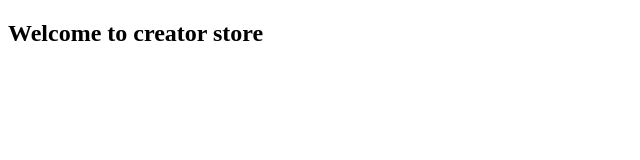
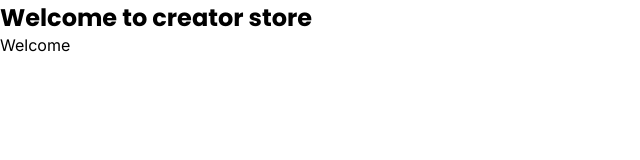
Before and after one commit to Chanbadsha/Creator-Store, a plain HTML site: page index.html in a window 1280 px wide. Shown: the whole page, without its empty margins (0-640 px from the left). Drawn offline with Linux system fonts and the light colour scheme.

Commit message:
Project Initialized

```diff
--- a/index.html
+++ b/index.html
@@ -4,8 +4,20 @@
     <meta charset="UTF-8" />
     <meta name="viewport" content="width=device-width, initial-scale=1.0" />
     <title>Creator Store</title>
+    <link rel="preconnect" href="https://fonts.googleapis.com" />
+    <link rel="preconnect" href="https://fonts.gstatic.com" crossorigin />
+    <link
+      href="https://fonts.googleapis.com/css2?family=Inter:ital,opsz,wght@0,14..32,100..900;1,14..32,100..900&family=Poppins:ital,wght@0,100;0,200;0,300;0,400;0,500;0,600;0,700;0,800;0,900;1,100;1,200;1,300;1,400;1,500;1,600;1,700;1,800;1,900&display=swap"
+      rel="stylesheet"
+    />
+    <script
+      src="https://kit.fontawesome.com/40fc70c36d.js"
+      crossorigin="anonymous"
+    ></script>
+    <link rel="stylesheet" href="styles/styles.css" />
   </head>
   <body>
     <h2>Welcome to creator store</h2>
+    <p>Welcome</p>
   </body>
 </html>
--- a/styles/styles.css
+++ b/styles/styles.css
@@ -3,3 +3,16 @@
   margin: 0;
   box-sizing: border-box;
 }
+h1,
+h2,
+h3,
+h4,
+h5,
+h6 {
+  font-family: "Poppins", sans-serif;
+  font-optical-sizing: auto;
+}
+html {
+  font-family: "Inter", sans-serif;
+  font-optical-sizing: auto;
+}
```
